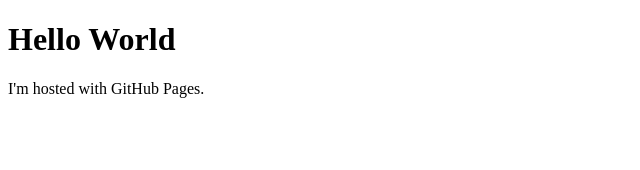
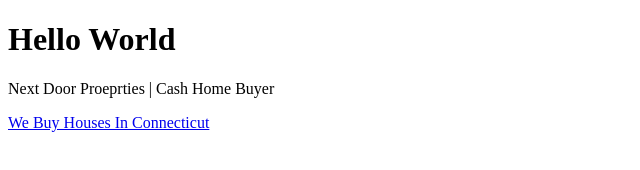
Before and after one commit to william-kid/really-steak.github.io, a plain HTML site: page index.html in a window 1280 px wide. Shown: the whole page, without its empty margins (0-640 px from the left). Drawn offline with Linux system fonts and the light colour scheme.

Commit message:
Update index.html

```diff
--- a/index.html
+++ b/index.html
@@ -2,6 +2,7 @@
 <html>
 <body>
 <h1>Hello World</h1>
-<p>I'm hosted with GitHub Pages.</p>
+<p>Next Door Proeprties | Cash Home Buyer</p>
+<a href="https://www.nextdoorpropertycompany.com/we-buy-houses-connecticut/">We Buy Houses In Connecticut</a>
 </body>
 </html>
```
